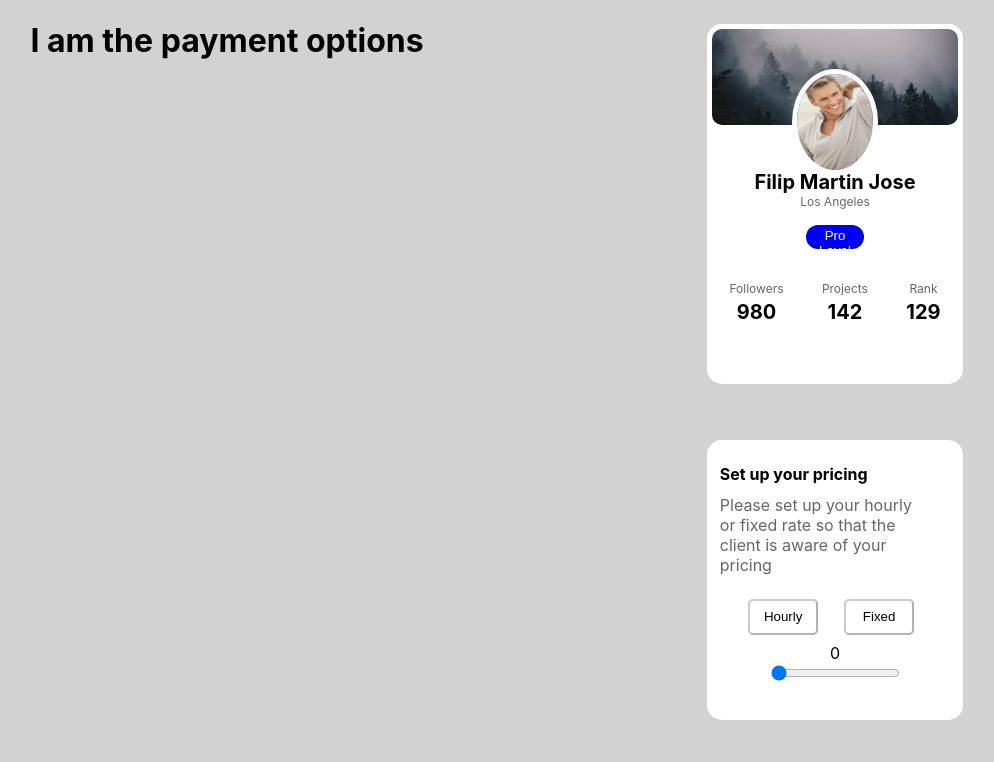
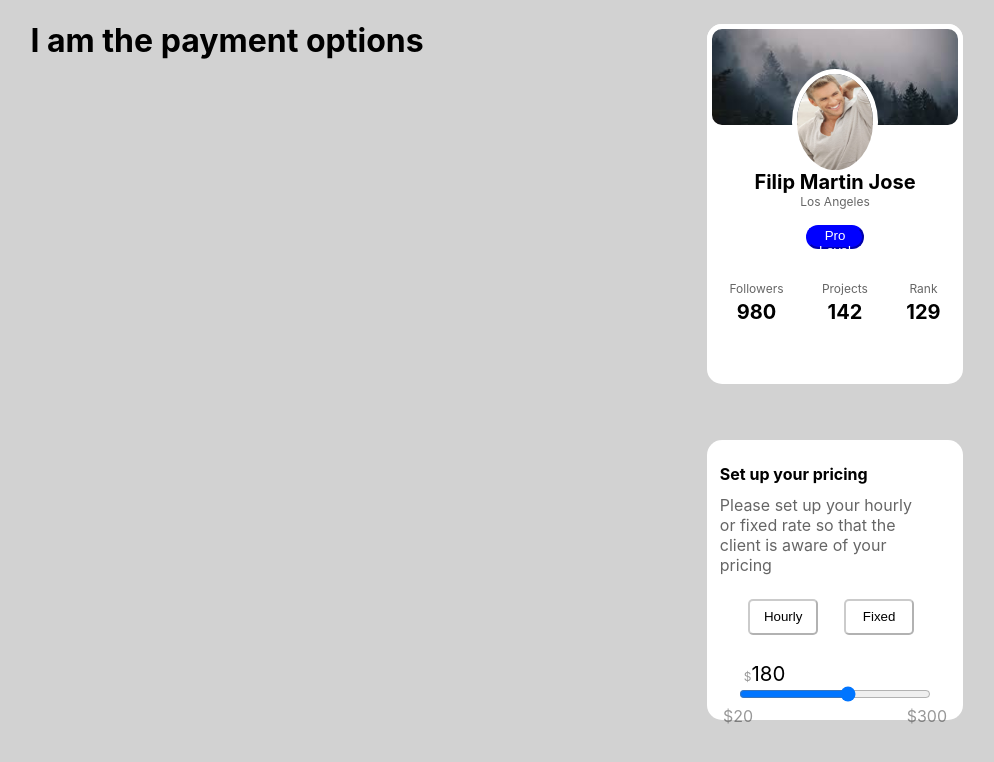
Before and after one commit to TravisExline/RF-Code-Challenge, a React (Create React App) app: page / in a window 1280 px wide. Shown: the top 762 px of the page, without its empty margins (253-1247 px from the left). Built offline with nearby package versions, Linux system fonts and the light colour scheme.

Commit message:
slider styles

```diff
--- a/src/components/PaymentSlider.js
+++ b/src/components/PaymentSlider.js
@@ -1,11 +1,11 @@
 import React from 'react'
-import Slider from 'react-rangeslider'
+import '../style/PaymentSlider.css'
 
 class PaymentSlider extends React.Component {
     constructor () {
         super()
         this.state = {
-            value: 0
+            value: 180
         }
         this.handleChange = this.handleChange.bind(this)
     }
@@ -19,7 +19,7 @@ class PaymentSlider extends React.Component {
     render() {
         return(
             <div className='slider-holder'>
-                <div className='slider-amount'>{this.state.value}</div>
+                <div className='slider-value'><p id='dollars'>$</p>{this.state.value}</div>
                 <label className='slider'>
                     <input
                         id="typeinp"
@@ -30,6 +30,10 @@ class PaymentSlider extends React.Component {
                         onChange={this.handleChange}
                         step='1' />
                 </label>
+                <div>
+                    <p className='min'>$20</p>
+                    <p className='max'>$300</p>
+                </div>
             </div>
         )
     }
--- /dev/null
+++ b/src/style/PaymentSlider.css
@@ -0,0 +1,30 @@
+#typeinp {
+    width: 15vw;
+}
+
+.slider-value {
+    font-size: 1.6vw;
+    margin-right: 11vw;
+    margin-bottom: -1.5vh;
+    margin-top: 1.8vh;
+}
+
+#dollars {
+    display: inline-block;
+    font-size: 1.5vh;
+    opacity: 40%;
+}
+
+.min, .max {
+    display: inline-block;
+    opacity: 40%;
+    margin-top: 0;
+}
+
+.min {
+    margin-right: 10vw;
+}
+
+.max {
+    margin-left: 2vw;
+}
```
